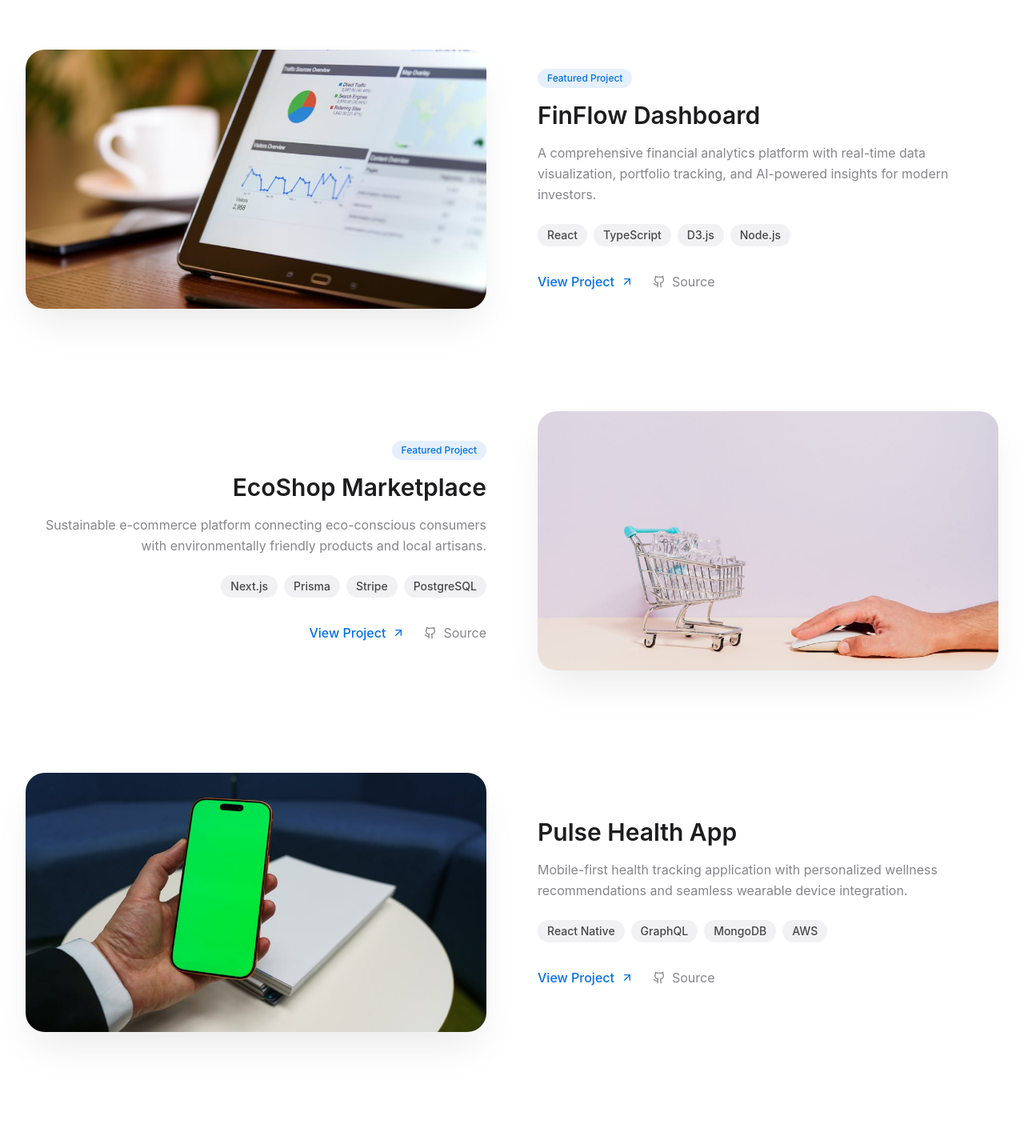
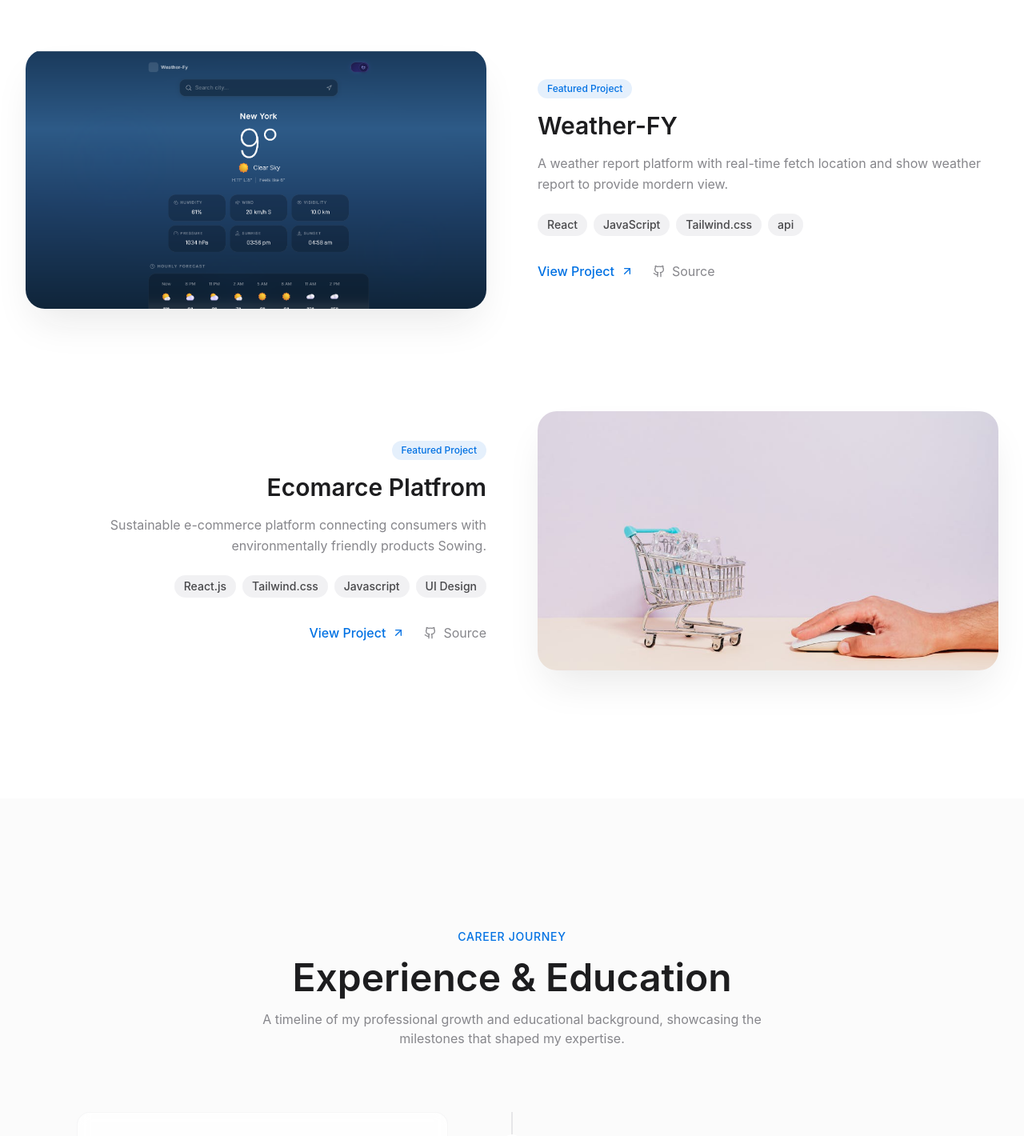
Before and after one commit to Abhijit-Maji-DS/Portfolio, a React (Vite) app: page / in a window 1280 px wide. Shown: the part 3400-4820 px from the top of the page at 80% size. Built offline with nearby package versions, Linux system fonts and the light colour scheme.

Commit message:
Updated experience, skills, and added new project image

```diff
--- a/src/components/Experience.jsx
+++ b/src/components/Experience.jsx
@@ -4,7 +4,7 @@ import { Briefcase, GraduationCap } from 'lucide-react';
 
 const experiences = [
   {
-    type: 'work',
+    type: 'education',
     title: 'Frontend Developer',
     company: 'XXXXX',
     period: 'Present',
@@ -12,7 +12,7 @@ const experiences = [
     technologies: ['React', 'JavaScript', 'Next.js', 'Tailwind'],
   },
   {
-    type: 'work',
+    type: 'education',
     title: 'Full Stack Developer',
     company: 'XXXXXX',
     period: 'Present',
--- a/src/components/Footer.jsx
+++ b/src/components/Footer.jsx
@@ -95,10 +95,10 @@ export default function Footer() {
         {/* Bottom */}
         <div className="pt-8 border-t border-silver/20 dark:border-silver-dark/20 flex flex-col sm:flex-row items-center justify-between gap-4">
           <p className="text-sm text-muted dark:text-muted-dark">
-            © {new Date().getFullYear()} Portfolio. All rights reserved.
+            © {new Date().getFullYear()} Abhijit Portfolio. All rights reserved.
           </p>
           <p className="text-sm text-muted dark:text-muted-dark flex items-center gap-1">
-            Made with <Heart className="w-4 h-4 text-red-500 fill-current" /> and React
+            Made with <Heart className="w-4 h-4 text-red-500 fill-current" /> and React.js
           </p>
         </div>
       </div>
--- a/src/components/Projects.jsx
+++ b/src/components/Projects.jsx
@@ -4,31 +4,22 @@ import { ExternalLink, Github, ArrowUpRight } from 'lucide-react';
 
 const projects = [
   {
-    title: 'FinFlow Dashboard',
-    description: 'A comprehensive financial analytics platform with real-time data visualization, portfolio tracking, and AI-powered insights for modern investors.',
+    title: 'Weather-FY',
+    description: 'A weather report platform with real-time fetch location and show weather report to provide mordern view.',
     image: '/images/project2.jpg',
-    tags: ['React', 'TypeScript', 'D3.js', 'Node.js'],
+    tags: ['React', 'JavaScript', 'Tailwind.css', 'api'],
     github: 'https://github.com',
     live: 'https://example.com',
     featured: true,
   },
   {
-    title: 'EcoShop Marketplace',
-    description: 'Sustainable e-commerce platform connecting eco-conscious consumers with environmentally friendly products and local artisans.',
+    title: 'Ecomarce Platfrom',
+    description: 'Sustainable e-commerce platform connecting consumers with environmentally friendly products Sowing.',
     image: '/images/project3.jpg',
-    tags: ['Next.js', 'Prisma', 'Stripe', 'PostgreSQL'],
+    tags: ['React.js', 'Tailwind.css', 'Javascript', 'UI Design'],
     github: 'https://github.com',
     live: 'https://example.com',
     featured: true,
-  },
-  {
-    title: 'Pulse Health App',
-    description: 'Mobile-first health tracking application with personalized wellness recommendations and seamless wearable device integration.',
-    image: '/images/project1.jpg',
-    tags: ['React Native', 'GraphQL', 'MongoDB', 'AWS'],
-    github: 'https://github.com',
-    live: 'https://example.com',
-    featured: false,
   },
 ];
 
```
Also changed, not shown: public/images/project2.jpg, public/images/project4.jpg (added), src/components/Skills.jsx (line endings or trailing spaces).
